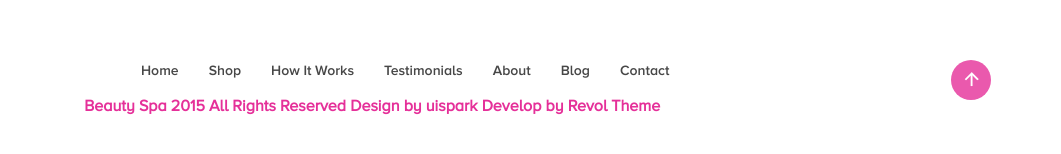
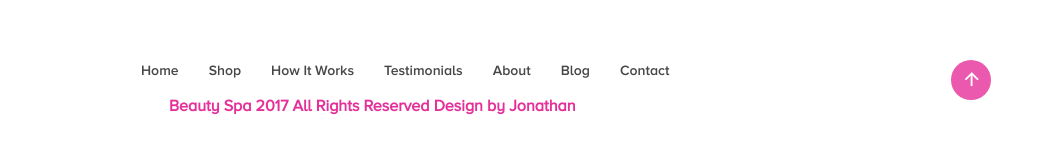
Before and after one commit to TJonathan/BeautySpa, a plain HTML site: page _site/index.html in a window 1280 px wide. Shown: the part 3997-4151 px from the top of the page, 219-1280 px from the left. Drawn offline with Linux system fonts and the light colour scheme; some icons are missing.

Commit message:
Update index.html

```diff
--- a/_site/index.html
+++ b/_site/index.html
@@ -322,7 +322,7 @@
                             <li><a href="#">Blog</a></li>
                             <li><a href="#">Contact</a></li>
                         </ul>
-                        <p class="copyright-item">Beauty Spa 2015 All Rights Reserved Design by <a href="https://www.behance.net/UISpark" target="_blank">uispark</a> Develop by <a href="http://revoltheme.com/" target="_blank">Revol Theme</a></p>
+                        <p class="copyright-item">Beauty Spa 2017 All Rights Reserved Design by Jonathan</p>
                     </div>
                     <div class="col-md-3">
                         <div class="top-button">
```
